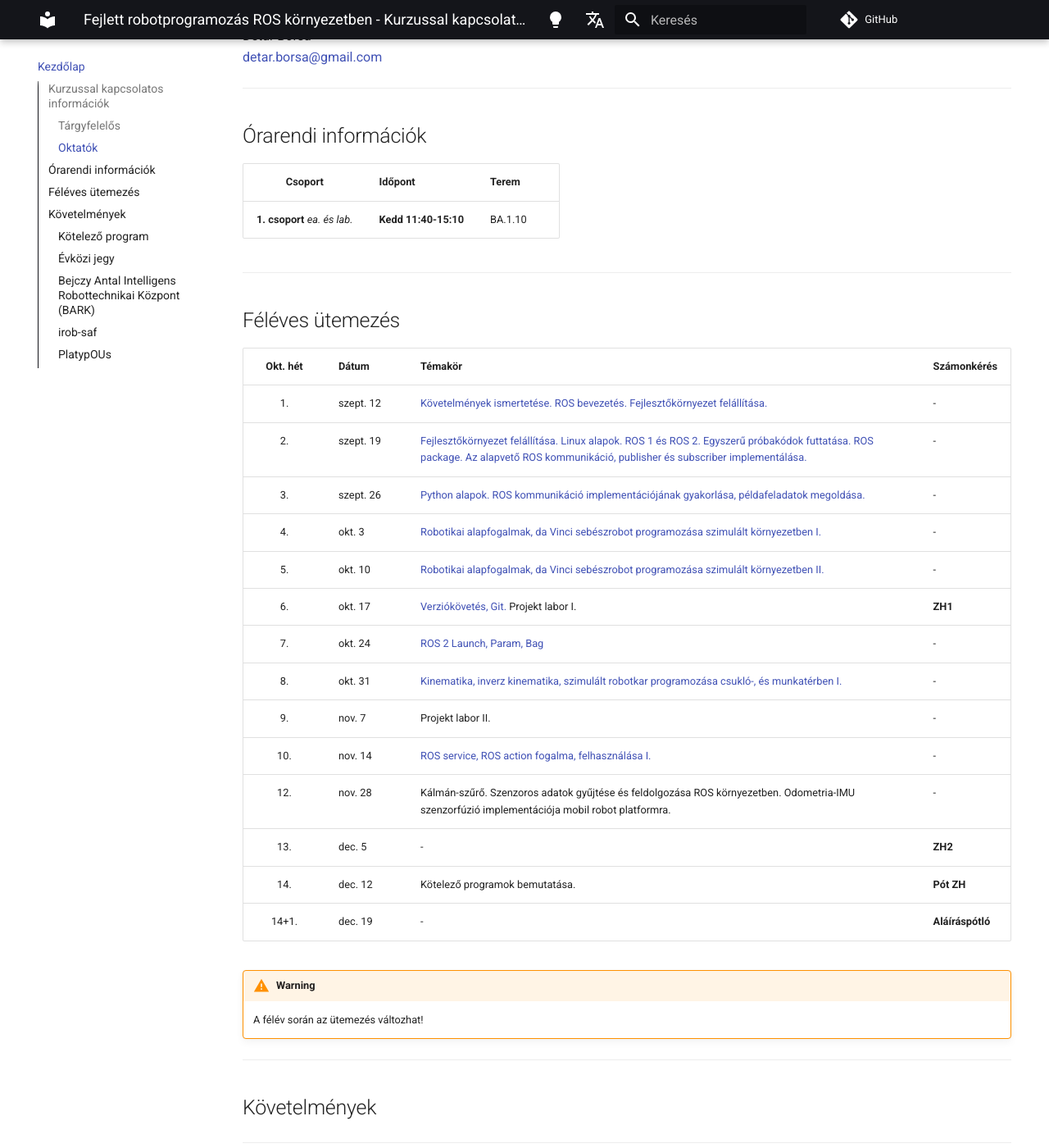
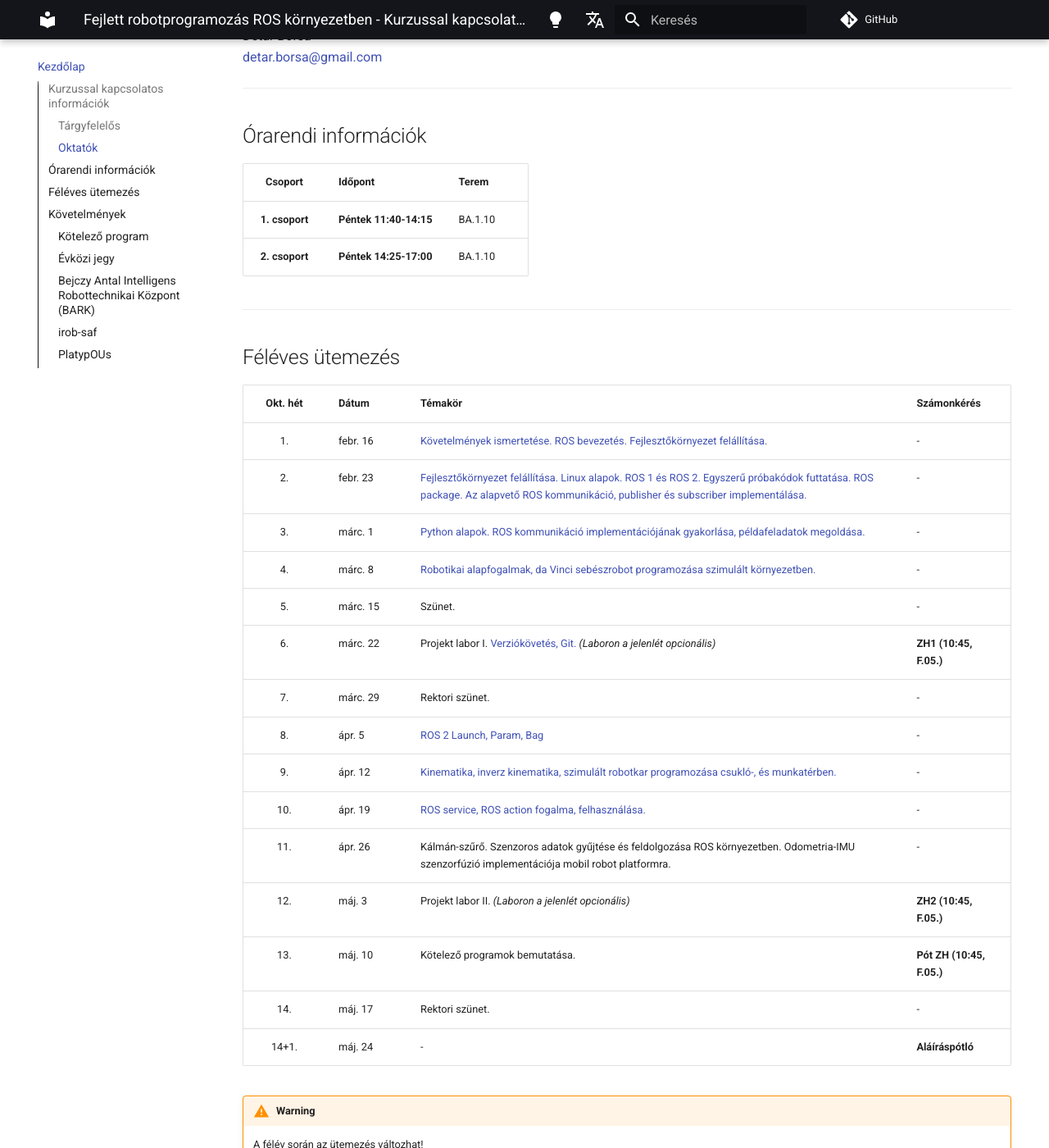
Before and after one commit to ABC-iRobotics/advanced_ros_course_materials_hu, an MkDocs documentation site: the page built from docs/index.md, in a window 1280 px wide and 1400 px high, scrolled down 558 px. Shown: the whole window at 82% size. Built offline with MkDocs 1.6.1 and Material for MkDocs 9.7.7, drawn with Linux system fonts in a browser that asks for light colours; comment, search, counter and statistics services are not loaded; some of the changed text lies outside the part shown.

Commit message:
Start 2023-24-2 semester

```diff
--- a/docs/index.md
+++ b/docs/index.md
@@ -25,9 +25,10 @@ Détár Borsa
 ## Órarendi információk
 
 
-|           Csoport            | Időpont                | Terem   |
-|:----------------------------:|------------------------|---------|
-| **1. csoport** _ea. és lab._ | **Kedd 11:40-15:10**   | BA.1.10 |
+|    Csoport     | Időpont                | Terem   |
+|:--------------:|------------------------|---------|
+| **1. csoport** | **Péntek 11:40-14:15** | BA.1.10 |
+| **2. csoport** | **Péntek 14:25-17:00** | BA.1.10 |
 
 
 ---
@@ -35,22 +36,23 @@ Détár Borsa
 ## Féléves ütemezés
 
 
-| Okt. hét | Dátum     | Témakör                                                                                                                                                                                                       | Számonkérés      |
-|:--------:|-----------|---------------------------------------------------------------------------------------------------------------------------------------------------------------------------------------------------------------|------------------|
-|    1.    | szept. 12 | [Követelmények ismertetése. ROS bevezetés. Fejlesztőkörnyezet felállítása.](01_system_setup.md)                                                                                                               | -                |
-|    2.    | szept. 19 | [Fejlesztőkörnyezet felállítása. Linux alapok. ROS 1 és ROS 2. Egyszerű próbakódok futtatása. ROS package. Az alapvető ROS kommunikáció, publisher és subscriber implementálása.](02_linux_ros_principles.md) | -                |
-|    3.    | szept. 26 | [Python alapok. ROS kommunikáció implementációjának gyakorlása, példafeladatok megoldása.](03_python_principles.md)                                                                                           | -                |
-|    4.    | okt. 3    | [Robotikai alapfogalmak, da Vinci sebészrobot programozása szimulált környezetben I.](04_da_vinci.md)                                                                                                         | -                |
-|    5.    | okt. 10   | [Robotikai alapfogalmak, da Vinci sebészrobot programozása szimulált környezetben II.](04_da_vinci.md)                                                                                                        | -                |
-|    6.    | okt. 17   | [Verziókövetés, Git.](05_git.md) Projekt labor I.                                                                                                                                                             | **ZH1**          |
-|    7.    | okt. 24   | [ROS 2 Launch, Param, Bag](06_roslaunch.md)                                                                                                                                                                   | -                |
-|    8.    | okt. 31   | [Kinematika, inverz kinematika, szimulált robotkar programozása csukló-, és munkatérben I.](07_robotics_principles.md)                                                                                        | -                |
-|    9.    | nov. 7    | Projekt labor II.                                                                                                                                                                                             | -                |
-|   10.    | nov. 14   | [ROS service, ROS action fogalma, felhasználása I.](08_service_action.md)                                                                                                                                     | -                |
-|   12.    | nov. 28   | Kálmán-szűrő. Szenzoros adatok gyűjtése és feldolgozása ROS környezetben. Odometria-IMU szenzorfúzió implementációja mobil robot platformra.                                                                  | -                |
-|   13.    | dec. 5    | -                                                                                                                                                                                                             | **ZH2**          |
-|   14.    | dec. 12   | Kötelező programok bemutatása.                                                                                                                                                                                | **Pót ZH**       |
-|  14+1.   | dec. 19   | -                                                                                                                                                                                                             | **Aláíráspótló** |
+| Okt. hét | Dátum    | Témakör                                                                                                                                                                                                       | Számonkérés                   |
+|:--------:|----------|---------------------------------------------------------------------------------------------------------------------------------------------------------------------------------------------------------------|-------------------------------|
+|    1.    | febr. 16 | [Követelmények ismertetése. ROS bevezetés. Fejlesztőkörnyezet felállítása.](01_system_setup.md)                                                                                                               | -                             |
+|    2.    | febr. 23 | [Fejlesztőkörnyezet felállítása. Linux alapok. ROS 1 és ROS 2. Egyszerű próbakódok futtatása. ROS package. Az alapvető ROS kommunikáció, publisher és subscriber implementálása.](02_linux_ros_principles.md) | -                             |
+|    3.    | márc. 1  | [Python alapok. ROS kommunikáció implementációjának gyakorlása, példafeladatok megoldása.](03_python_principles.md)                                                                                           | -                             |
+|    4.    | márc. 8  | [Robotikai alapfogalmak, da Vinci sebészrobot programozása szimulált környezetben.](04_da_vinci.md)                                                                                                           | -                             |
+|    5.    | márc. 15 | Szünet.                                                                                                                                                                                                       | -                             |
+|    6.    | márc. 22 | Projekt labor I. [Verziókövetés, Git.](05_git.md) *(Laboron a jelenlét opcionális)*                                                                                                                           | **ZH1** **(10:45, F.05.)**    |
+|    7.    | márc. 29 | Rektori szünet.                                                                                                                                                                                               | -                             |
+|    8.    | ápr. 5   | [ROS 2 Launch, Param, Bag](06_roslaunch.md)                                                                                                                                                                   | -                             |
+|    9.    | ápr. 12  | [Kinematika, inverz kinematika, szimulált robotkar programozása csukló-, és munkatérben.](07_robotics_principles.md)                                                                                          | -                             |
+|   10.    | ápr. 19  | [ROS service, ROS action fogalma, felhasználása.](08_service_action.md)                                                                                                                                       | -                             |
+|   11.    | ápr. 26  | Kálmán-szűrő. Szenzoros adatok gyűjtése és feldolgozása ROS környezetben. Odometria-IMU szenzorfúzió implementációja mobil robot platformra.                                                                  | -                             |
+|   12.    | máj. 3   | Projekt labor II.  *(Laboron a jelenlét opcionális)*                                                                                                                                                          | **ZH2** **(10:45, F.05.)**    |
+|   13.    | máj. 10  | Kötelező programok bemutatása.                                                                                                                                                                                | **Pót ZH** **(10:45, F.05.)** |
+|   14.    | máj. 17  | Rektori szünet.                                                                                                                                                                                               | -                             |
+|  14+1.   | máj. 24  | -                                                                                                                                                                                                             | **Aláíráspótló**              |
 
 
 !!! warning
@@ -73,7 +75,7 @@ Détár Borsa
 
 ### Évközi jegy
 
-A jelenlét az órákon kötelező (min 70%).
+A jelenlét az órákon kötelező (min 70%, vagyis maximum 2 igazolatlan hiányzás).
 
 A félév elfogadásának feltétele, hogy mind a két ZH, mind a kötelező program értékelése legalább elégséges.
 
```
Also changed, not shown: docs/01_system_setup.md (+3 -3 lines), docs/projects.md (+6 -6 lines).
